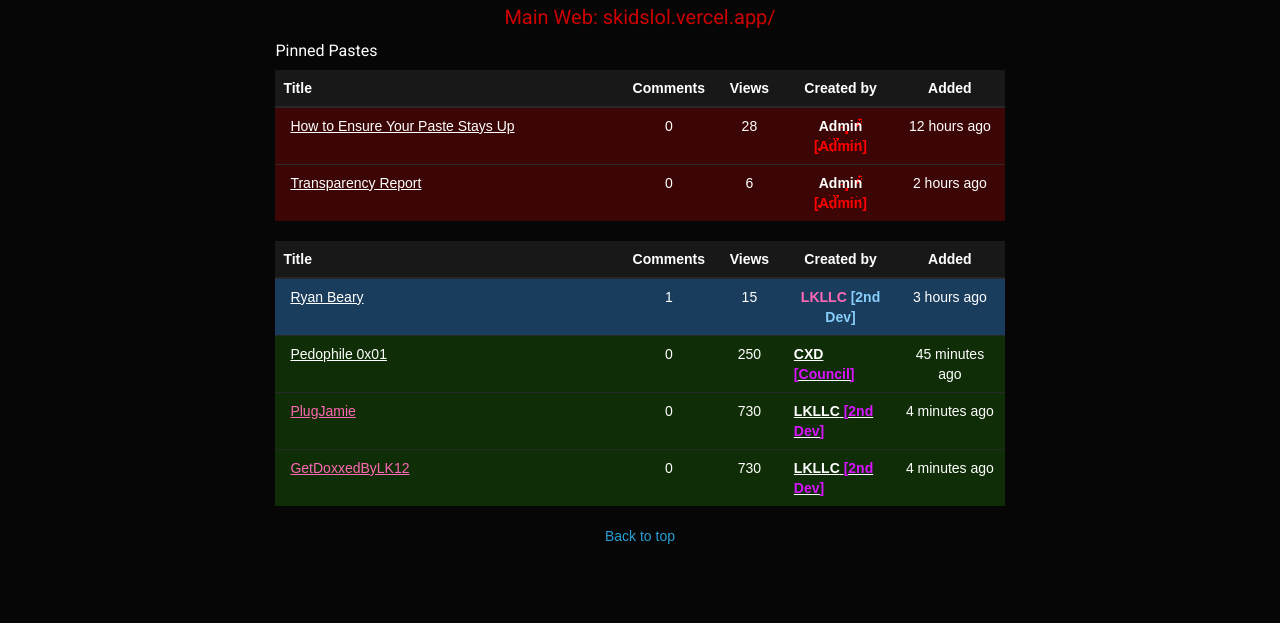
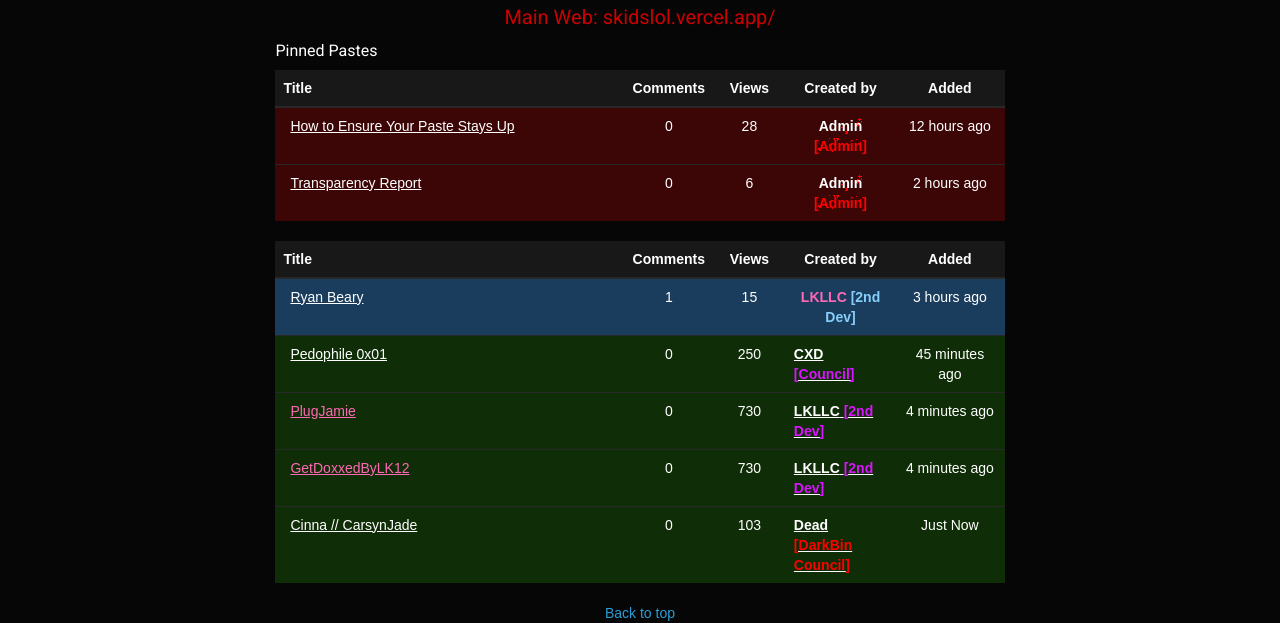
Before and after one commit to TerrorLxvley/DarkBin, a plain HTML site: page index.html in a window 1280 px wide. Shown: the part 218-841 px from the top of the page. Before the commit the page ends 800 px from the top, so only its background shows below. Drawn offline with Linux system fonts and the light colour scheme; no server answers.

Commit message:
Update index.html

```diff
--- a/index.html
+++ b/index.html
@@ -179,6 +179,7 @@ tr.status-user    > td, tr.status-user    > th { background-color: #181818 !impo
                     </td>
                     <td class="added-col">4 minutes ago</td>
                 </tr>
+
                 <tr class="doxentry status-mod special-role-row-black">
                     <td colspan="3" style="overflow: hidden;text-overflow: ellipsis;">
                         <a title="GetDoxxedByLK12" href="post/GetDoxxedByLK12.html" style="color: #FF69B4;">
@@ -194,6 +195,20 @@ tr.status-user    > td, tr.status-user    > th { background-color: #181818 !impo
                     </td>
                     <td class="added-col">4 minutes ago</td>
                 </tr>
+                <tr class="doxentry status-mod special-role-row-black">
+                    <td colspan="3" style="overflow: hidden;text-overflow: ellipsis;">
+                        <a title="Cinna // CarsynJade" href="post/carsynjade.html">
+                            Cinna // CarsynJade
+                        </a>
+                    </td>
+                    <td class="r-hide comments-col">0</td>
+                    <td class="r-hide views-col">103</td>
+                    <td class="created-by-LKLLC">
+                        <a class="dox-username" href="user/Dead.html" target="_self" style="color: #FFFFFF; font-weight: bold;">
+                            <span>Dead</span> <span style="color: #FF0000;">[DarkBin Council]</span>
+                        </a>
+                    </td>
+                    <td class="added-col">Just Now</td>
             </tbody>
         </table>
     </div>
```
